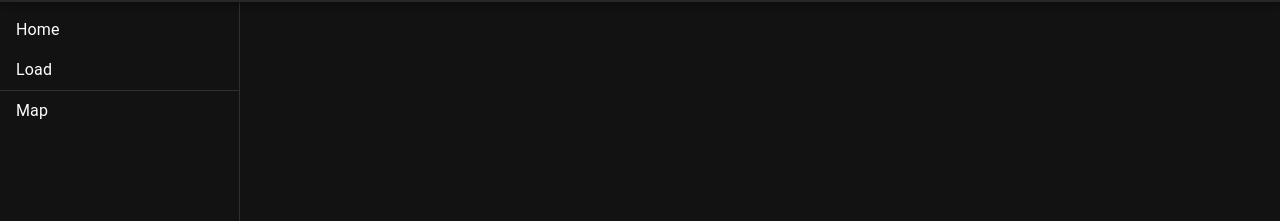
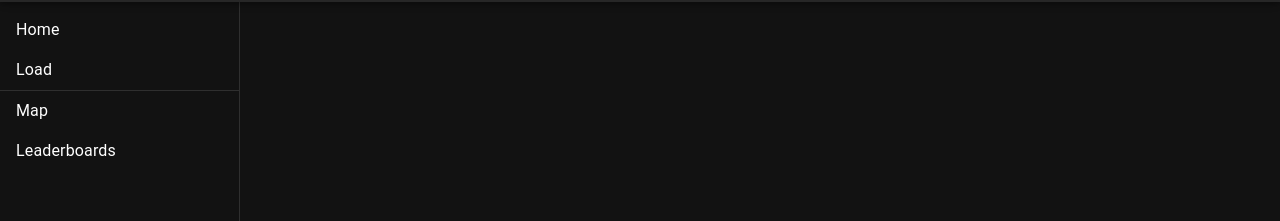
Before and after one commit to Cluracan/L-Viewer, a React (Vite) app: page / in a window 1280 px wide. Shown: the part 62-283 px from the top of the page. Built offline with nearby package versions, Linux system fonts and the light colour scheme.

Commit message:
feat: leaderboard  (initial commit)

```diff
--- /dev/null
+++ b/src/features/leaderboards/LeaderboardsContent.tsx
@@ -0,0 +1,6 @@
+import { useSaveFileStore } from "../../store/useSaveFileStore";
+
+export const LeaderboardsContent = () => {
+  const playerFiles = useSaveFileStore((state) => state.fileStore);
+  return <>{JSON.stringify(playerFiles)}</>;
+};
--- a/src/routeTree.gen.ts
+++ b/src/routeTree.gen.ts
@@ -11,6 +11,7 @@
 import { Route as rootRouteImport } from './routes/__root'
 import { Route as MapRouteImport } from './routes/map'
 import { Route as LoadRouteImport } from './routes/load'
+import { Route as LeaderboardsRouteImport } from './routes/leaderboards'
 import { Route as IndexRouteImport } from './routes/index'
 
 const MapRoute = MapRouteImport.update({
@@ -23,6 +24,11 @@ const LoadRoute = LoadRouteImport.update({
   path: '/load',
   getParentRoute: () => rootRouteImport,
 } as any)
+const LeaderboardsRoute = LeaderboardsRouteImport.update({
+  id: '/leaderboards',
+  path: '/leaderboards',
+  getParentRoute: () => rootRouteImport,
+} as any)
 const IndexRoute = IndexRouteImport.update({
   id: '/',
   path: '/',
@@ -31,30 +37,34 @@ const IndexRoute = IndexRouteImport.update({
 
 export interface FileRoutesByFullPath {
   '/': typeof IndexRoute
+  '/leaderboards': typeof LeaderboardsRoute
   '/load': typeof LoadRoute
   '/map': typeof MapRoute
 }
 export interface FileRoutesByTo {
   '/': typeof IndexRoute
+  '/leaderboards': typeof LeaderboardsRoute
   '/load': typeof LoadRoute
   '/map': typeof MapRoute
 }
 export interface FileRoutesById {
   __root__: typeof rootRouteImport
   '/': typeof IndexRoute
+  '/leaderboards': typeof LeaderboardsRoute
   '/load': typeof LoadRoute
   '/map': typeof MapRoute
 }
 export interface FileRouteTypes {
   fileRoutesByFullPath: FileRoutesByFullPath
-  fullPaths: '/' | '/load' | '/map'
+  fullPaths: '/' | '/leaderboards' | '/load' | '/map'
   fileRoutesByTo: FileRoutesByTo
-  to: '/' | '/load' | '/map'
-  id: '__root__' | '/' | '/load' | '/map'
+  to: '/' | '/leaderboards' | '/load' | '/map'
+  id: '__root__' | '/' | '/leaderboards' | '/load' | '/map'
   fileRoutesById: FileRoutesById
 }
 export interface RootRouteChildren {
   IndexRoute: typeof IndexRoute
+  LeaderboardsRoute: typeof LeaderboardsRoute
   LoadRoute: typeof LoadRoute
   MapRoute: typeof MapRoute
 }
@@ -75,6 +85,13 @@ declare module '@tanstack/react-router' {
       preLoaderRoute: typeof LoadRouteImport
       parentRoute: typeof rootRouteImport
     }
+    '/leaderboards': {
+      id: '/leaderboards'
+      path: '/leaderboards'
+      fullPath: '/leaderboards'
+      preLoaderRoute: typeof LeaderboardsRouteImport
+      parentRoute: typeof rootRouteImport
+    }
     '/': {
       id: '/'
       path: '/'
@@ -87,6 +104,7 @@ declare module '@tanstack/react-router' {
 
 const rootRouteChildren: RootRouteChildren = {
   IndexRoute: IndexRoute,
+  LeaderboardsRoute: LeaderboardsRoute,
   LoadRoute: LoadRoute,
   MapRoute: MapRoute,
 }
--- a/src/routes/__root.tsx
+++ b/src/routes/__root.tsx
@@ -86,6 +86,11 @@ const RootLayout = () => (
                   Map
                 </ListItemButton>
               </ListItem>
+              <ListItem disablePadding>
+                <ListItemButton component={Link} to="/leaderboards">
+                  Leaderboards
+                </ListItemButton>
+              </ListItem>
             </List>
           </Box>
         </Drawer>
--- /dev/null
+++ b/src/routes/leaderboards.tsx
@@ -0,0 +1,14 @@
+import { createFileRoute } from "@tanstack/react-router";
+import { LeaderboardsContent } from "../features/leaderboards/LeaderboardsContent";
+
+export const Route = createFileRoute("/leaderboards")({
+  component: Leaderboards,
+});
+
+function Leaderboards() {
+  return (
+    <>
+      <LeaderboardsContent />
+    </>
+  );
+}
```
